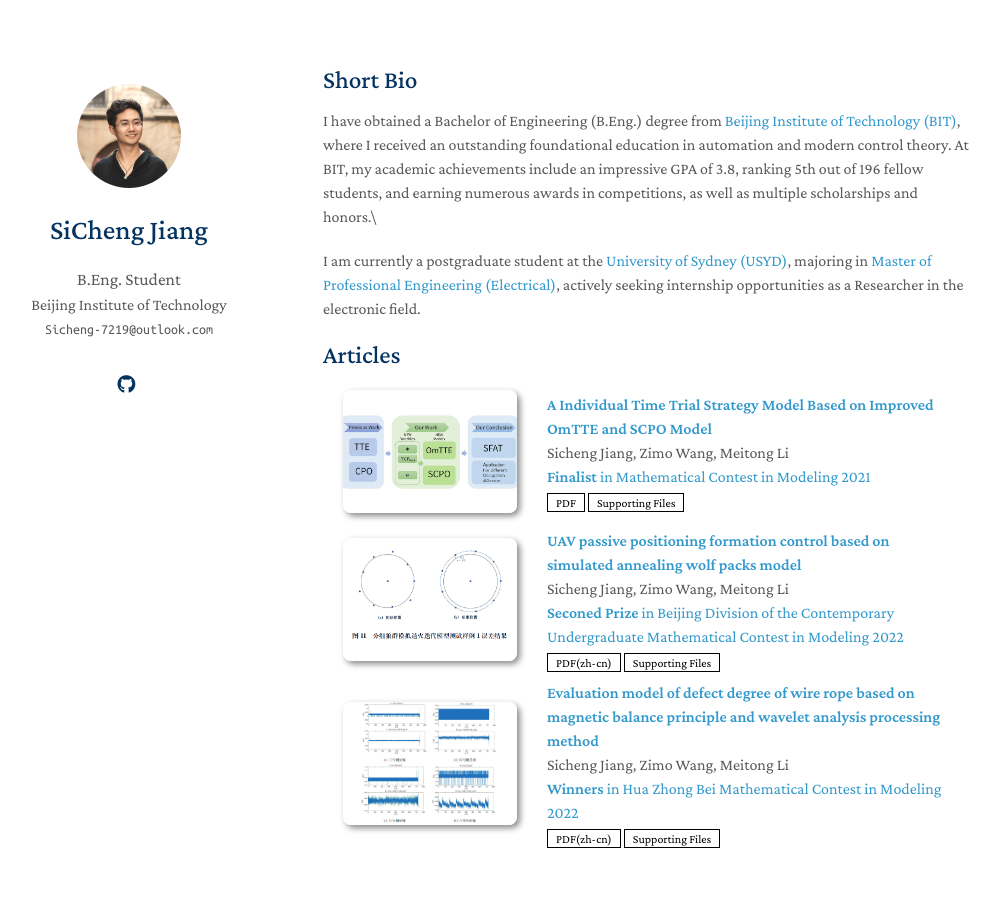
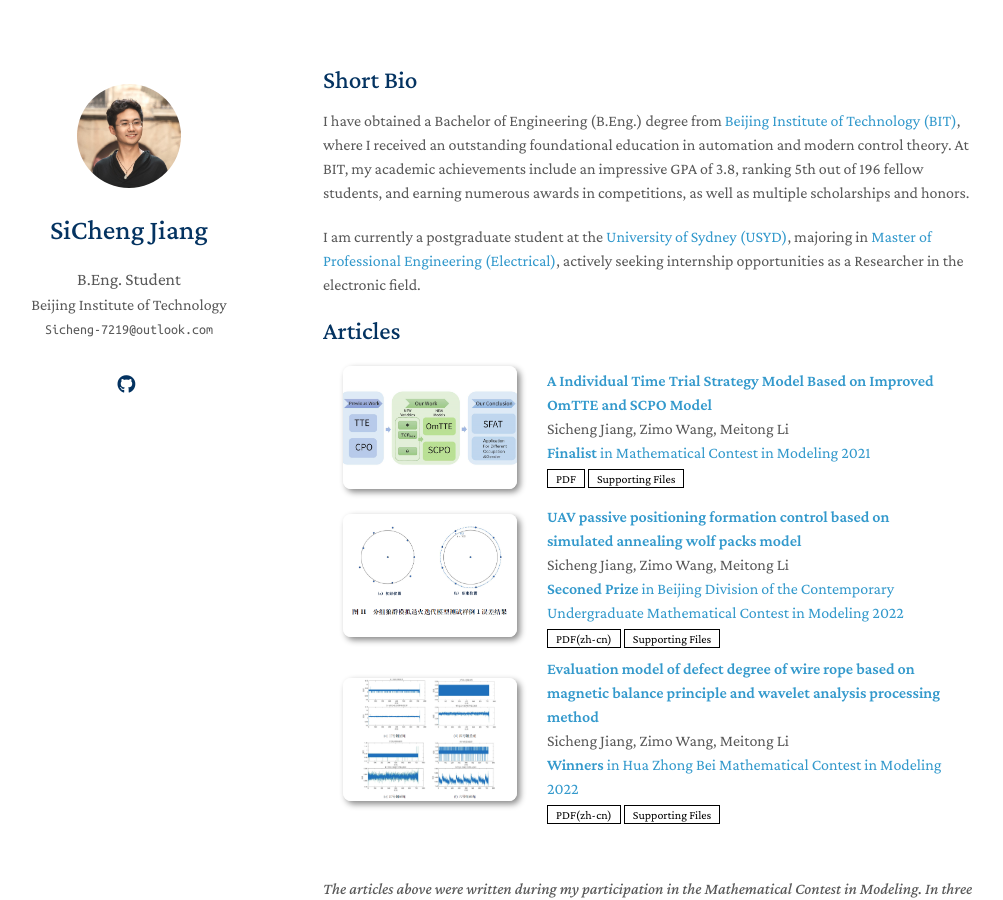
Before and after one commit to SiCheng7219/SiCheng7219.github.io, a Jekyll site: the page built from index.md, in a window 1280 px wide and 900 px high. Shown: the whole window, without its empty margins (147-1150 px from the left). Built offline with Jekyll 4.4.1, drawn with Linux system fonts in a browser that asks for light colours; nearby versions of some CDN libraries; a style sheet for code colours, icons or effects is not loaded; our own code applies the rules of GitHub Pages for plain Markdown files.

```diff
--- a/index.md
+++ b/index.md
@@ -4,7 +4,7 @@ layout: homepage
 
 ## Short Bio
 
-I have obtained a Bachelor of Engineering (B.Eng.) degree from [Beijing Institute of Technology (BIT)](https://english.bit.edu.cn/), where I received an outstanding foundational education in automation and modern control theory. At BIT, my academic achievements include an impressive GPA of 3.8, ranking 5th out of 196 fellow students, and earning numerous awards in competitions, as well as multiple scholarships and honors.\\
+I have obtained a Bachelor of Engineering (B.Eng.) degree from [Beijing Institute of Technology (BIT)](https://english.bit.edu.cn/), where I received an outstanding foundational education in automation and modern control theory. At BIT, my academic achievements include an impressive GPA of 3.8, ranking 5th out of 196 fellow students, and earning numerous awards in competitions, as well as multiple scholarships and honors.
 
 I am currently a postgraduate student at the [University of Sydney (USYD)](https://www.sydney.edu.au/), majoring in [Master of Professional Engineering (Electrical)](https://www.sydney.edu.au/courses/courses/pc/master-of-professional-engineering-electrical.html), actively seeking internship opportunities as a Researcher in the electronic field.
 
```
